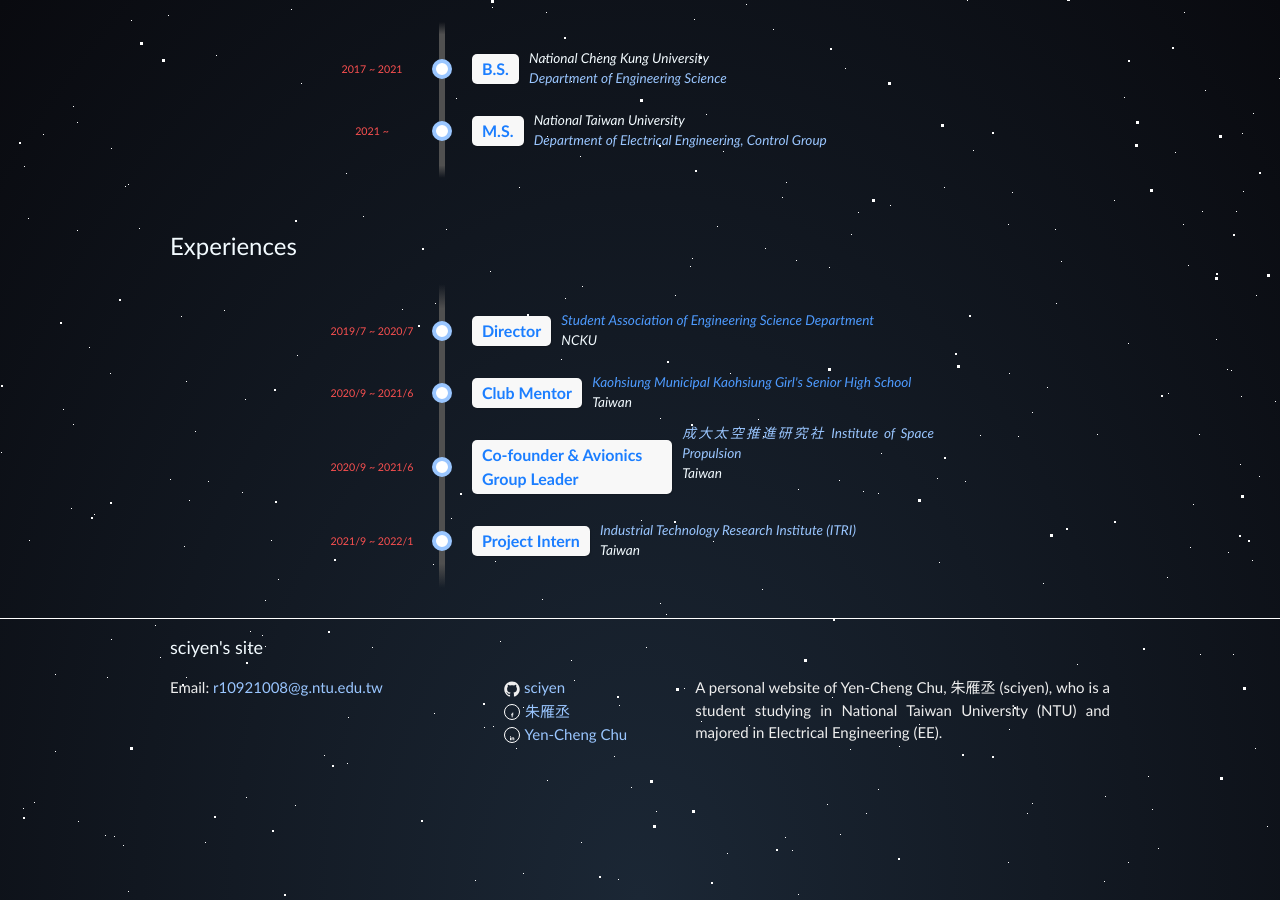
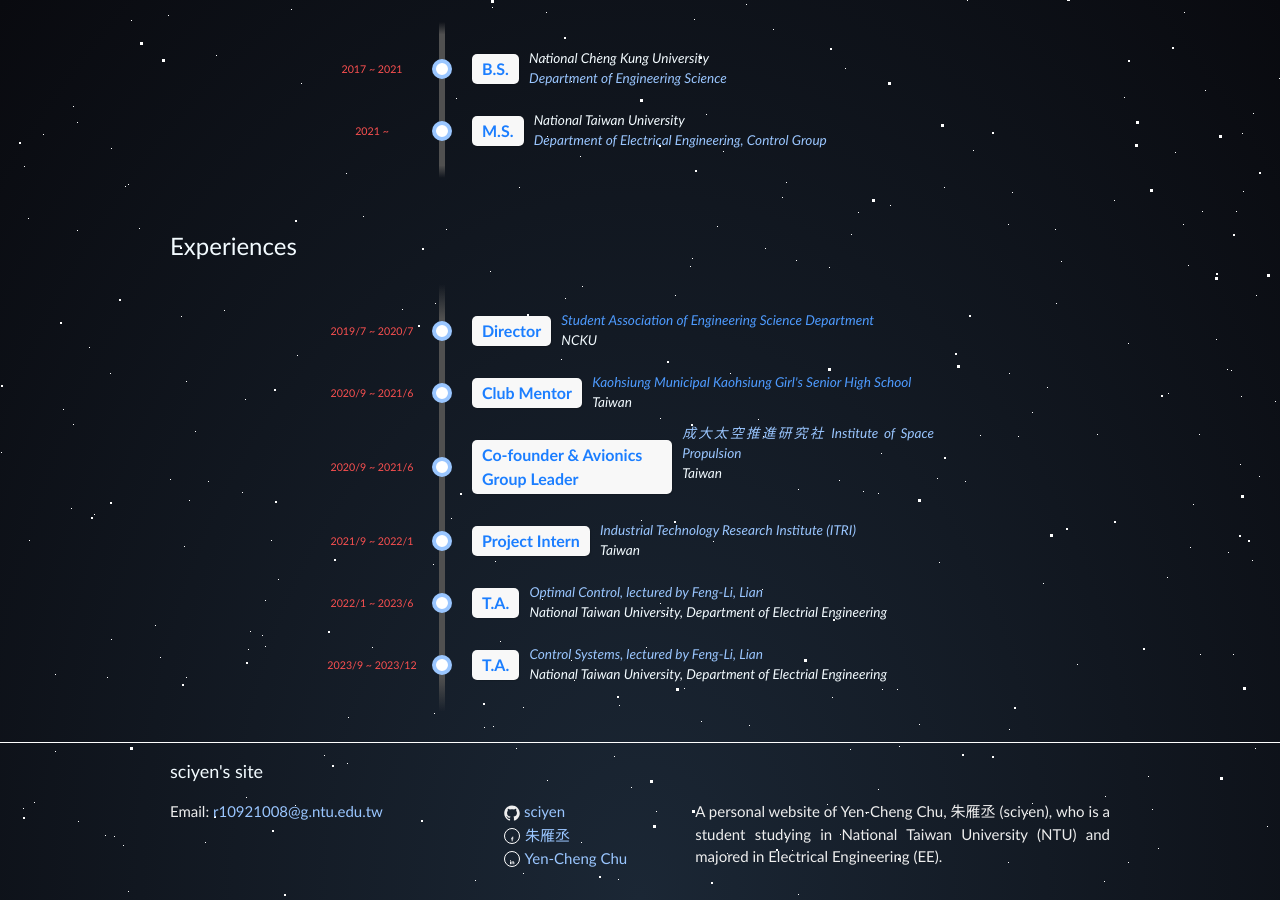
Before and after one commit to sciyen/sciyen.github.io, a Jekyll site: the page built from index.md, in a window 1280 px wide and 900 px high, scrolled down 766 px. Built offline with Jekyll 4.4.1, drawn with Linux system fonts in a browser that asks for light colours.

Commit message:
Update contents
1. Adding work experience (TA)
2. Adding references on about page

```diff
--- a/_data/experiences.yml
+++ b/_data/experiences.yml
@@ -20,3 +20,13 @@
   organization: "Industrial Technology Research Institute (ITRI)"
   location: "Taiwan"
   url: "https://www.itri.org.tw/"
+- time: "2022/1 ~ 2023/6"
+  job-title: "T.A."
+  organization: "Optimal Control, lectured by Feng-Li, Lian"
+  location: "National Taiwan University, Department of Electrial Engineering"
+  url: "https://graduate.ee.ntu.edu.tw/#/"
+- time: "2023/9 ~ 2023/12"
+  job-title: "T.A."
+  organization: "Control Systems, lectured by Feng-Li, Lian"
+  location: "National Taiwan University, Department of Electrial Engineering"
+  url: "https://graduate.ee.ntu.edu.tw/#/"
```
Also changed, not shown: about.md (+9 -0 lines).
